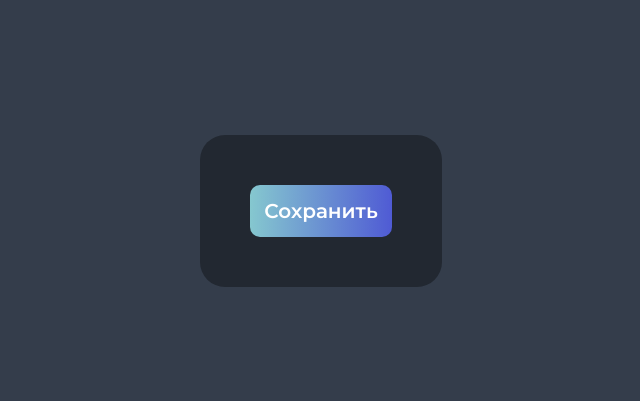
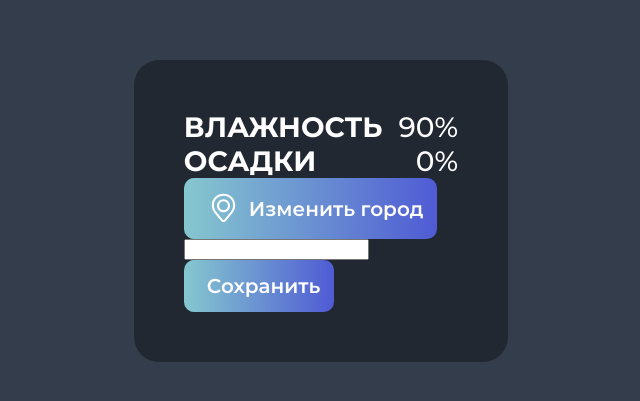
Before and after one commit to Xarhont/vue-app-one, a Vue app: page / in a window 1280 px wide. Shown: the part 197-598 px from the top of the page, without its empty margins (319-959 px from the left). Built offline with nearby package versions, Linux system fonts and the light colour scheme.

Commit message:
закочнен раздел 5

```diff
--- a/eslint.config.js
+++ b/eslint.config.js
@@ -15,6 +15,9 @@
     rules: {
       "vue/multi-word-component-names": "off", // РћС‚РєР»СЋС‡Р°РµРј С‚СЂРµР±РѕРІР°РЅРёРµ РґР»РёРЅРЅС‹С… РёРјРµРЅ
       "vue/require-default-prop": "off" // РќРµ С‚СЂРµР±РѕРІР°С‚СЊ РѕР±СЏР·Р°С‚РµР»СЊРЅС‹Рµ default props
+    },
+    env: {
+      browser: true,
     }
   }
 ];
--- a/src/App.vue
+++ b/src/App.vue
@@ -1,10 +1,23 @@
 <script setup>
 import Button from "./components/Button.vue";
+import Stat from "./components/Stat.vue";
+import CitySelect from "./components/CitySelect.vue";
+
+const data = {
+  label: "Влажность",
+  stat: "90%"
+}
+
+function getCity(city) {
+  console.log(city);
+}
 </script>
 
 <template>
   <main class="main">
-    <Button>Сохранить</Button>
+    <Stat v-bind="data"/>
+    <Stat label="Осадки" stat="0%"/>
+    <CitySelect @select-city="getCity" />
   </main>
 </template>
 
--- a/src/components/Button.vue
+++ b/src/components/Button.vue
@@ -18,8 +18,11 @@
   font-family: var(--font);
   font-size: 20px;
   font-weight: 600;
-  color: var(--primary);
+  color: var(--color-primary);
   cursor: pointer;
+  display: flex;
+  gap:9px;
+  align-items: center;
 }
 
 .button:hover {
--- /dev/null
+++ b/src/components/CitySelect.vue
@@ -0,0 +1,29 @@
+<script setup>
+
+import Button from "./Button.vue";
+import IconLocation from "../icons/IconLocation.vue";
+
+const emit = defineEmits({
+  selectCity(payload) {
+    return payload;
+  }
+})
+
+function select() {
+  emit('selectCity', "London")
+}
+
+</script>
+
+<template>
+  <Button @click="select()">
+    <IconLocation/>
+    Изменить город
+  </Button>
+  <input/>
+  <Button>Сохранить</Button>
+</template>
+
+<style scoped>
+
+</style>
--- /dev/null
+++ b/src/components/Stat.vue
@@ -0,0 +1,31 @@
+<script setup>
+const {label="Не задан", stat} = defineProps({
+  label: String,
+  stat: String,
+})
+</script>
+
+<template>
+  <div class="stat">
+    <div class="stat-name">{{ label }}</div>
+    <div class="stat-value">{{ stat }}</div>
+  </div>
+</template>
+
+<style scoped>
+.stat {
+  font-size: 28px;
+  display: flex;
+  justify-content: space-between;
+  gap: 16px;
+}
+
+.stat-name {
+  font-weight: 700;
+  text-transform: uppercase;
+}
+
+.stat-value {
+  font-weight: 500;
+}
+</style>
--- /dev/null
+++ b/src/icons/IconLocation.vue
@@ -0,0 +1,19 @@
+<script setup>
+
+</script>
+
+<template>
+  <svg width="33" height="33" viewBox="0 0 33 33" fill="none" xmlns="http://www.w3.org/2000/svg">
+    <path fill-rule="evenodd" clip-rule="evenodd"
+          d="M9.96875 13.75C9.96875 10.1429 12.8929 7.21875 16.5 7.21875C20.1071 7.21875 23.0313 10.1429 23.0313 13.75C23.0313 17.3571 20.1071 20.2812 16.5 20.2812C12.8929 20.2812 9.96875 17.3571 9.96875 13.75ZM16.5 9.28125C14.032 9.28125 12.0313 11.282 12.0313 13.75C12.0313 16.218 14.032 18.2188 16.5 18.2188C18.968 18.2188 20.9688 16.218 20.9688 13.75C20.9688 11.282 18.968 9.28125 16.5 9.28125Z"
+          fill="white"/>
+    <path fill-rule="evenodd" clip-rule="evenodd"
+          d="M4.846 12.1782C5.3332 6.26758 10.2724 1.71875 16.203 1.71875H16.797C22.7276 1.71875 27.6668 6.26758 28.154 12.1782C28.4157 15.3532 27.435 18.506 25.4183 20.9723L18.8278 29.0322C17.6247 30.5036 15.3753 30.5036 14.1722 29.0322L7.5817 20.9723C5.56505 18.506 4.58429 15.3532 4.846 12.1782ZM16.203 3.78125C11.3458 3.78125 7.30055 7.50678 6.90153 12.3476C6.68371 14.9901 7.49997 17.6141 9.17838 19.6667L15.7688 27.7267C16.1467 28.1888 16.8533 28.1888 17.2312 27.7267L23.8216 19.6667C25.5 17.6141 26.3163 14.9901 26.0985 12.3476C25.6995 7.50678 21.6542 3.78125 16.797 3.78125H16.203Z"
+          fill="white"/>
+  </svg>
+
+</template>
+
+<style scoped>
+
+</style>
```
Also changed, not shown: src/assets/location.svg (added), src/style.css (indentation only).
